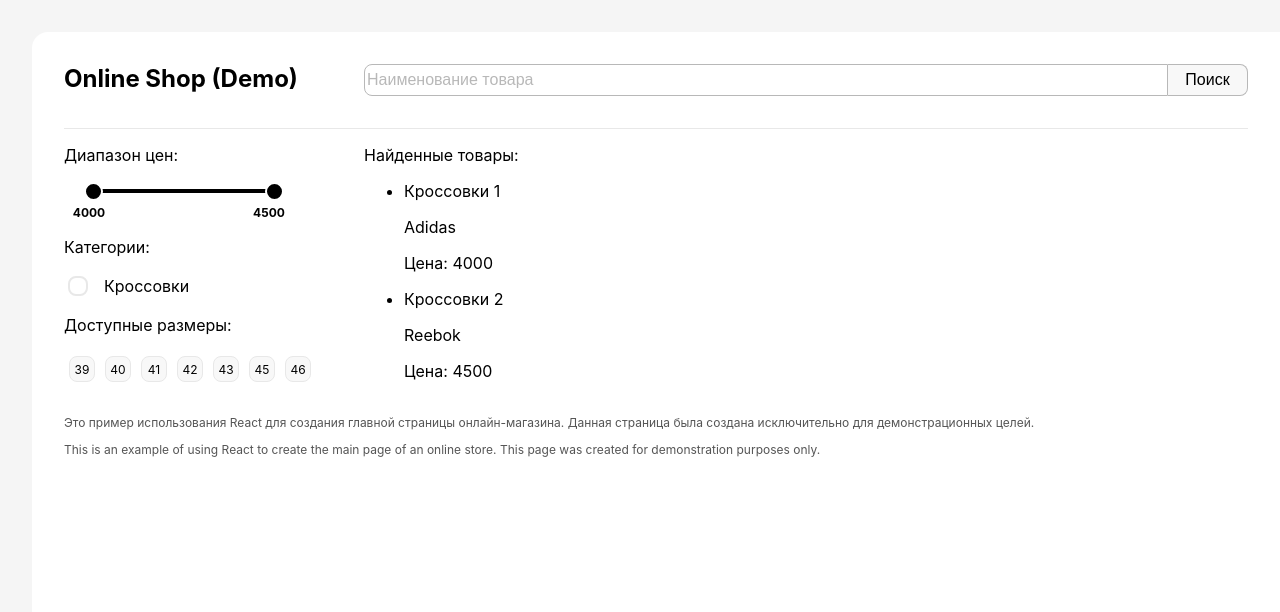
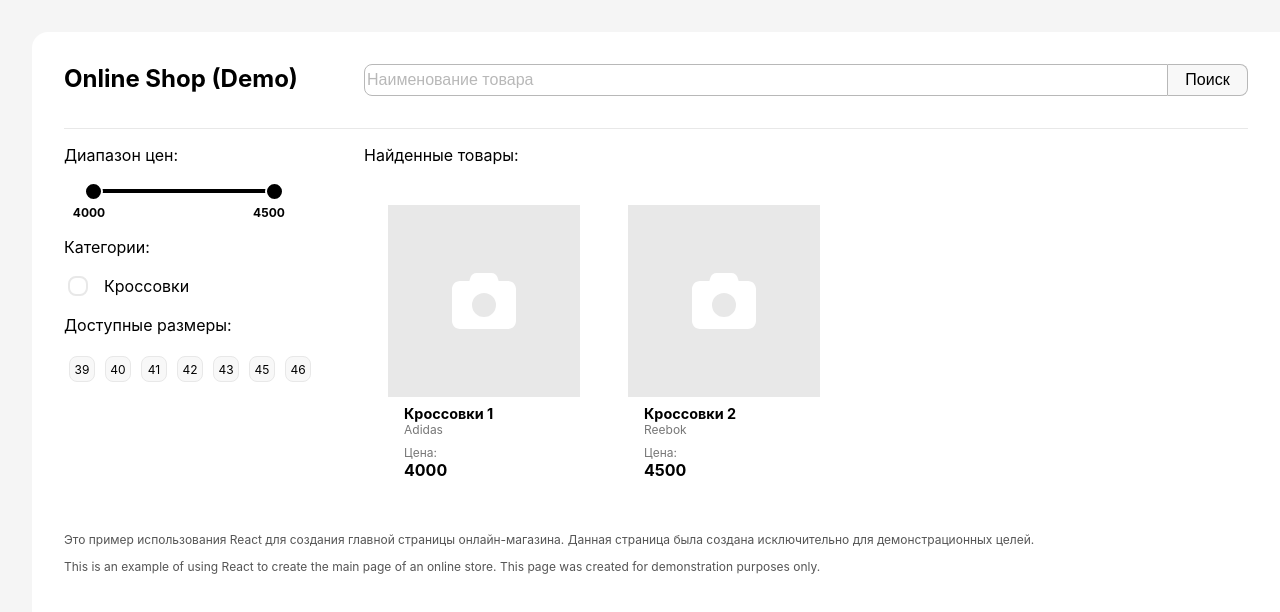
Before and after one commit to a2leexx/online-shop-react, a React (Create React App) app: page / in a window 1280 px wide. Shown: the top 612 px of the page. Built offline with nearby package versions, Linux system fonts and the light colour scheme.

Commit message:
написаны стили для списка товаров и добавлена иконка заменяющая фотографию

```diff
--- a/package.json
+++ b/package.json
@@ -3,6 +3,9 @@
   "version": "0.1.0",
   "private": true,
   "dependencies": {
+    "@fortawesome/fontawesome-svg-core": "^1.3.0",
+    "@fortawesome/free-solid-svg-icons": "^6.0.0",
+    "@fortawesome/react-fontawesome": "^0.1.17",
     "@testing-library/jest-dom": "^5.16.1",
     "@testing-library/react": "^12.1.2",
     "@testing-library/user-event": "^13.5.0",
--- a/src/App.css
+++ b/src/App.css
@@ -124,6 +124,16 @@ footer {
   font-size: 0.75rem;
 }
 
+ul.product-list {
+  display: grid;
+  grid-template-columns: repeat(auto-fit, 15rem);
+  padding-left: 0px;
+}
+
+.product-list li {
+  list-style-type: none;
+}
+
 @media (prefers-reduced-motion: no-preference) {
   .App-logo {
     animation: App-logo-spin infinite 20s linear;
--- a/src/App.js
+++ b/src/App.js
@@ -2,6 +2,7 @@ import './App.css';
 import React from 'react';
 import Search from './Search/Search';
 import DualSlider from './DualSlider/DualSlider';
+import Product from './Product/Product';
 import { clamp } from './utils'
 
 function Checkbox({selected, label, onClick})
@@ -11,17 +12,6 @@ function Checkbox({selected, label, onClick})
       <input type="checkbox" defaultChecked={selected} onChange={onClick}/>
       <span>{label}</span>
     </label>
-  );
-}
-
-function Product({product : {product_name, brand, price}})
-{
-  return (
-    <div>
-      <p>{product_name}</p>
-      <p>{brand}</p>
-      <p>Цена: {price}</p>
-    </div>
   );
 }
 
@@ -195,7 +185,7 @@ class App extends React.Component
           </div>
           <div className="right-part">
             <p>Найденные товары:</p>
-            <ul>
+            <ul className="product-list">
               {products}
             </ul>
           </div>
--- /dev/null
+++ b/src/Product/Product.css
@@ -0,0 +1,40 @@
+.product {
+    width: 15rem;
+    margin: 1.5rem;
+  }
+
+  .product p {
+    margin: 0 0 0 1rem;
+  }
+
+  .product-name {
+    font-size: 0.9rem;
+    font-weight: bold;
+  }
+
+  p.product-brand {
+    font-size: 0.75rem;
+    color: #777;
+    margin-bottom: 0.5rem;
+  }
+
+  .product-price {
+    color: #777;
+    font-size: 0.75rem;
+  }
+
+  .product-price-value {
+    margin-top: 0;
+    font-weight: bold;
+    font-size: 1rem;
+  }
+
+  .photo-background {
+    display: flex;
+    justify-content: center;
+    align-items: center;
+    background-color: #e8e8e8;
+    height: 12rem;
+    width: 12rem;
+    margin-bottom: 0.5rem;
+  }
--- /dev/null
+++ b/src/Product/Product.js
@@ -0,0 +1,20 @@
+import './Product.css';
+import { faCamera } from "@fortawesome/free-solid-svg-icons";
+import { FontAwesomeIcon } from "@fortawesome/react-fontawesome";
+
+function Product({product : {product_name, brand, price}})
+{
+  return (
+    <div className="product">
+      <div className="photo-background">
+        <FontAwesomeIcon icon={faCamera} style={{color: 'white'}} size="4x"/>
+      </div>
+      <p className="product-name">{product_name}</p>
+      <p className="product-brand">{brand}</p>
+      <p className="product-price">Цена:</p>
+      <p className="product-price-value">{price}</p>
+    </div>
+  );
+}
+
+export default Product;
```
Also changed, not shown: 1 other file (tests, documents, lock files or other folders).
